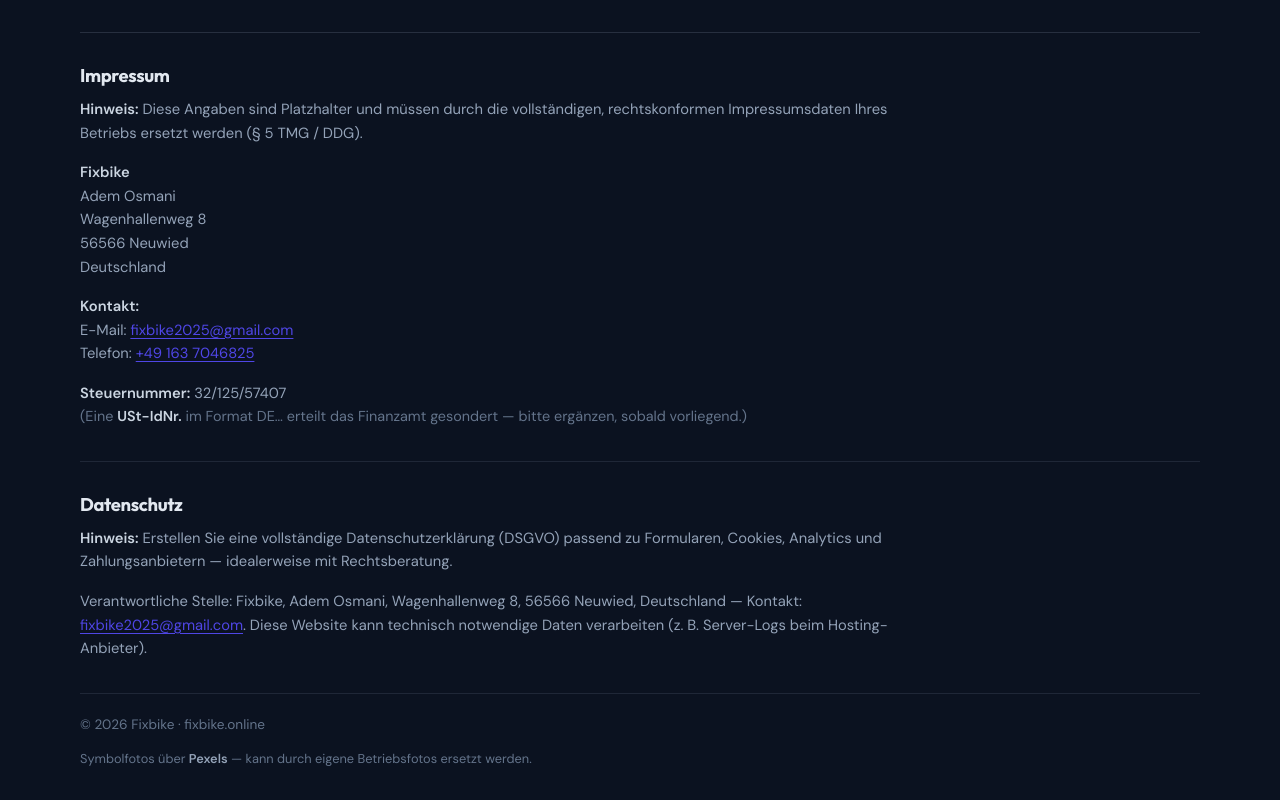
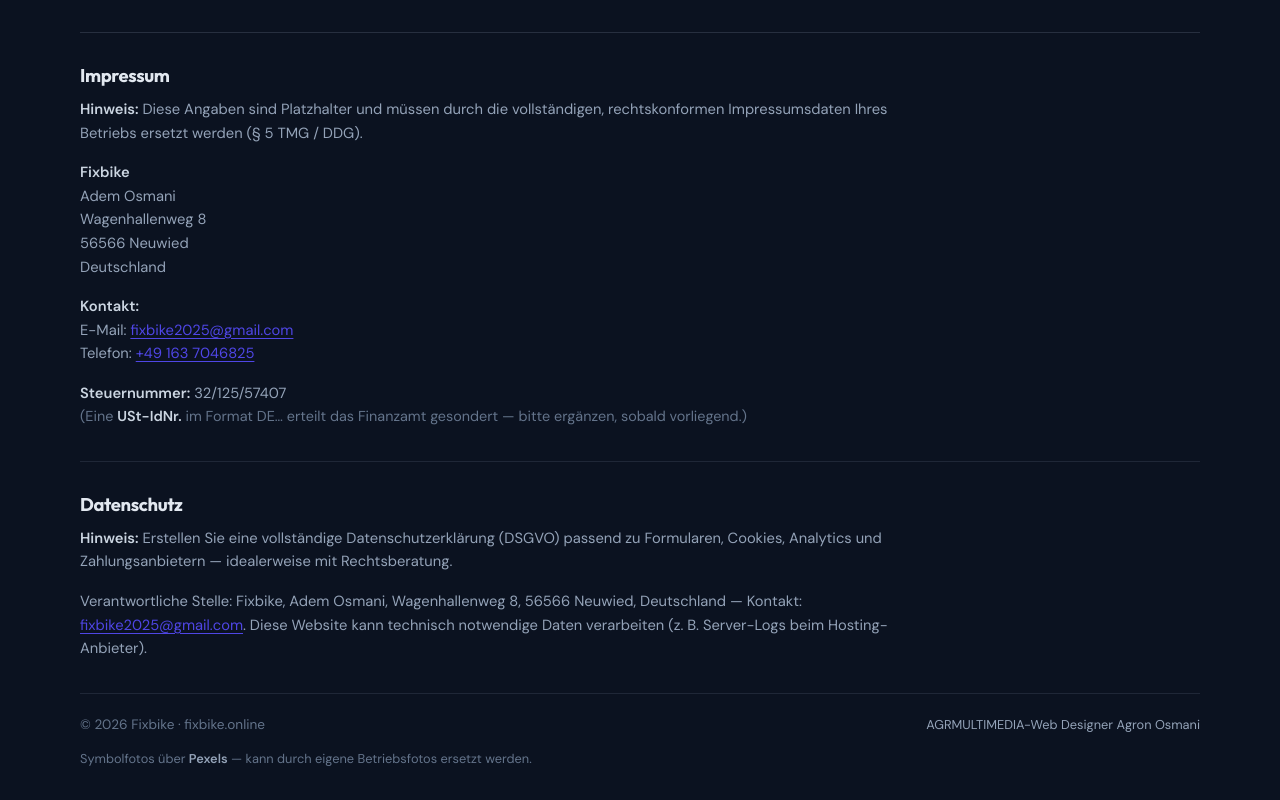
Before and after one commit to ilmbudsapp/fixbike.online, a React (Vite) app: page / in a window 1280 px wide. Shown: the part 4733-5533 px from the top of the page. Built offline with nearby package versions, Linux system fonts and the light colour scheme.

Commit message:
Footer: Designer-Credit AGRMULTIMEDIA / Agron Osmani
Made-with: Cursor

```diff
--- a/src/App.css
+++ b/src/App.css
@@ -1055,6 +1055,25 @@ strong {
   padding: 1.25rem 0 2rem;
 }
 
+.footer__bottom-row {
+  display: flex;
+  flex-wrap: wrap;
+  align-items: baseline;
+  justify-content: space-between;
+  gap: 0.5rem 1.5rem;
+}
+
+.footer__bottom-row p {
+  margin: 0;
+  font-size: 0.85rem;
+  color: #64748b;
+}
+
+.footer__designer-credit {
+  font-size: 0.8rem !important;
+  color: #94a3b8 !important;
+}
+
 .footer__bottom p {
   margin: 0;
   font-size: 0.85rem;
--- a/src/App.tsx
+++ b/src/App.tsx
@@ -515,7 +515,12 @@ function App() {
           </div>
 
           <div className="footer__bottom container">
-            <p>© {new Date().getFullYear()} Fixbike · fixbike.online</p>
+            <div className="footer__bottom-row">
+              <p>© {new Date().getFullYear()} Fixbike · fixbike.online</p>
+              <p className="footer__designer-credit">
+                AGRMULTIMEDIA-Web Designer Agron Osmani
+              </p>
+            </div>
             <p className="footer__photos">
               Symbolfotos über{" "}
               <a
```
